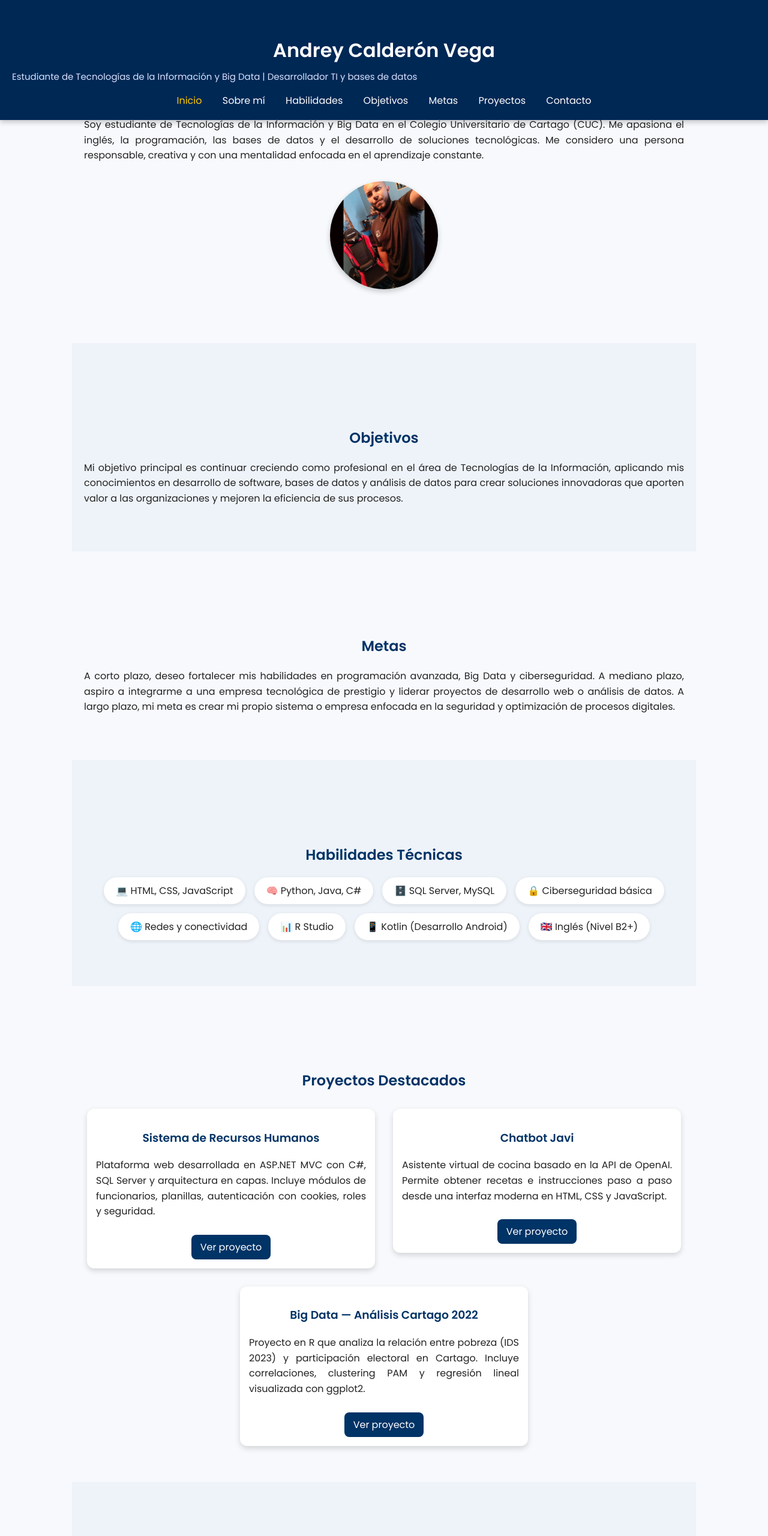
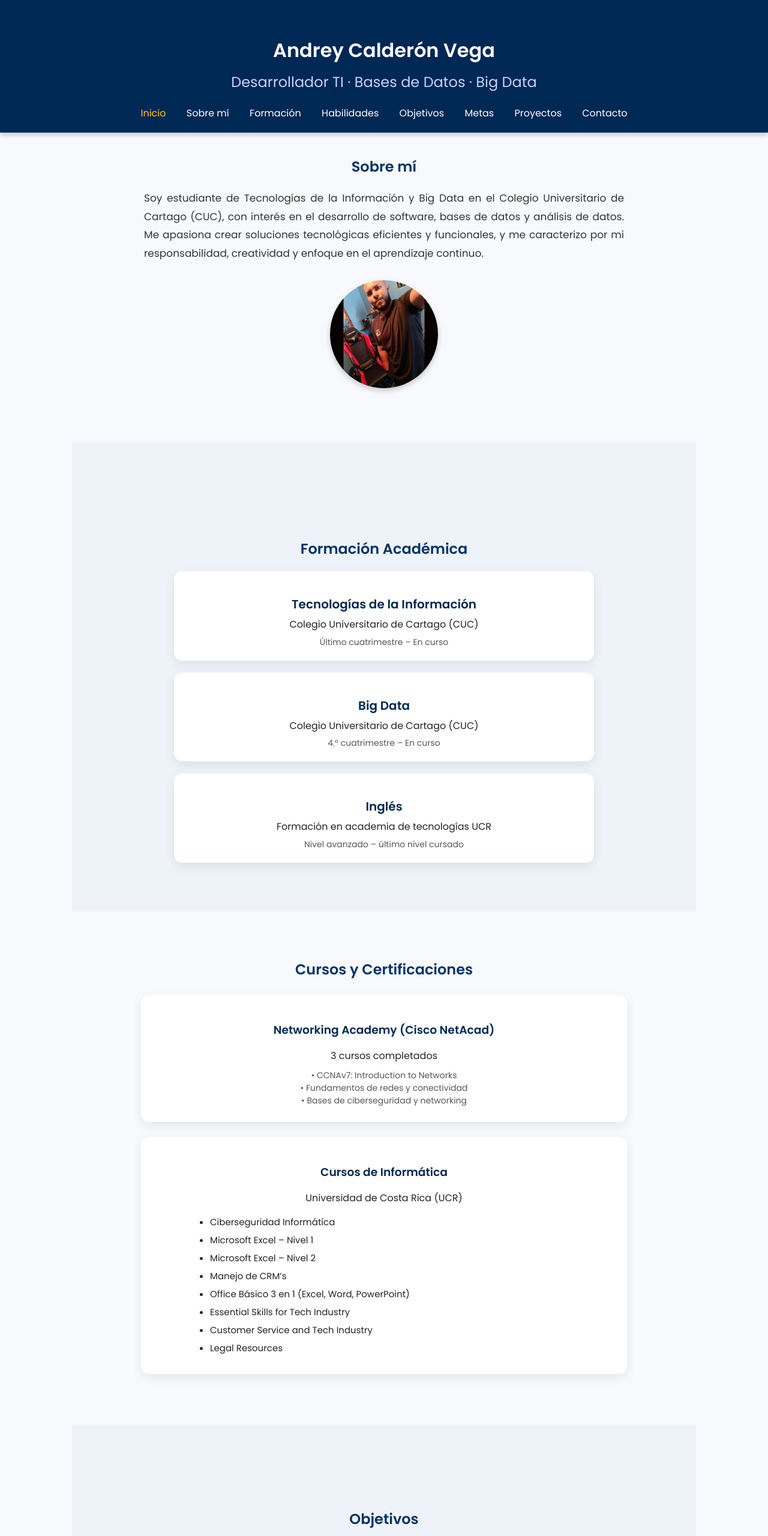
Before and after one commit to andreyac1397/PerfilProfesional, a plain HTML site: page Principal.html in a window 1280 px wide. Shown: the top 2560 px of the page at 60% size. Drawn offline with Linux system fonts and the light colour scheme.

Commit message:
Add files via upload

```diff
--- a/Principal.html
+++ b/Principal.html
@@ -10,11 +10,19 @@
 <body>
     <!-- 🔹 Encabezado -->
     <header>
-        <h1>Andrey Calderón Vega</h1>
-        <p>Estudiante de Tecnologías de la Información y Big Data | Desarrollador TI y bases de datos</p>
+        <div class="hero-content">
+            <h1>Andrey Calderón Vega</h1>
+
+            <p class="hero-subtitle">
+                Desarrollador TI · Bases de Datos · Big Data
+            </p>
+        </div>
+
+
         <nav>
             <a href="Principal.html" class="activo">Inicio</a>
             <a href="#sobre">Sobre mí</a>
+            <a href="#formacion">Formación</a>
             <a href="#habilidades">Habilidades</a>
             <a href="#objetivos">Objetivos</a>
             <a href="#metas">Metas</a>
@@ -26,12 +34,65 @@
     <!-- 🔹 Sobre mí -->
     <section id="sobre" class="seccion">
         <h2>Sobre mí</h2>
-        <p>
-            Soy estudiante de Tecnologías de la Información y Big Data en el Colegio Universitario de Cartago (CUC).
-            Me apasiona el inglés, la programación, las bases de datos y el desarrollo de soluciones tecnológicas.
-            Me considero una persona responsable, creativa y con una mentalidad enfocada en el aprendizaje constante.
+        <p class="sobre-texto">
+            Soy estudiante de Tecnologías de la Información y Big Data en el Colegio Universitario de Cartago (CUC),
+            con interés en el desarrollo de software, bases de datos y análisis de datos. Me apasiona crear soluciones
+            tecnológicas eficientes y funcionales, y me caracterizo por mi responsabilidad, creatividad y enfoque en
+            el aprendizaje continuo.
         </p>
+
         <img src="imagenes/perfil.jpg" alt="Foto de Andrey" class="foto-perfil">
+    </section>
+
+    <section id="formacion" class="seccion gris">
+        <h2>Formación Académica</h2>
+
+        <div class="formacion-item">
+            <h3>Tecnologías de la Información</h3>
+            <p>Colegio Universitario de Cartago (CUC)</p>
+            <span>Último cuatrimestre – En curso</span>
+        </div>
+
+        <div class="formacion-item">
+            <h3>Big Data</h3>
+            <p>Colegio Universitario de Cartago (CUC)</p>
+            <span>4.º cuatrimestre – En curso</span>
+        </div>
+
+        <div class="formacion-item">
+            <h3>Inglés</h3>
+            <p>Formación en academia  de tecnologías UCR </p>
+            <span>Nivel avanzado – último nivel cursado</span>
+        </div>
+    </section>
+    <section id="cursos" class="seccion">
+        <h2>Cursos y Certificaciones</h2>
+
+        <div class="curso-item">
+            <h3>Networking Academy (Cisco NetAcad)</h3>
+            <p>3 cursos completados</p>
+            <span>
+                • CCNAv7: Introduction to Networks<br>
+                • Fundamentos de redes y conectividad<br>
+                • Bases de ciberseguridad y networking
+            </span>
+        </div>
+
+        <div class="curso-item">
+            <h3>Cursos de Informática</h3>
+            <p>Universidad de Costa Rica (UCR)</p>
+
+            <ul class="lista-cursos">
+                <li>Ciberseguridad Informática</li>
+                <li>Microsoft Excel – Nivel 1</li>
+                <li>Microsoft Excel – Nivel 2</li>
+                <li>Manejo de CRM’s</li>
+                <li>Office Básico 3 en 1 (Excel, Word, PowerPoint)</li>
+                <li>Essential Skills for Tech Industry</li>
+                <li>Customer Service and Tech Industry</li>
+                <li>Legal Resources</li>
+            </ul>
+        </div>
     </section>
 
     <!-- 🔹 Objetivos -->
@@ -60,9 +121,11 @@
         <ul class="lista-habilidades">
             <li>💻 HTML, CSS, JavaScript</li>
             <li>🧠 Python, Java, C#</li>
-            <li>🗄️ SQL Server, MySQL</li>
-            <li>🔒 Ciberseguridad básica</li>
-            <li>🌐 Redes y conectividad</li>
+            <li>🗄️ SQL Server, MySQL, MongoDB</li>
+            <li>🌐 Redes y conectividad (Fundamentos CCNA)</li>
+            <li>🔒 Ciberseguridad</li>
+            <li>🖥️ Linux básico y línea de comandos</li>
+            <li>📊 Análisis de datos con R y Python</li>
             <li>📊 R Studio</li>
             <li>📱 Kotlin (Desarrollo Android)</li>
             <li>🇬🇧 Inglés (Nivel B2+)</li>
@@ -101,20 +164,56 @@
                 <a href="proyecto3.html" class="boton">Ver proyecto</a>
             </div>
 
+            <!-- 🔹 NUEVO PROYECTO EDA -->
+            <div class="proyecto">
+                <h3>Análisis Exploratorio de Datos (EDA)</h3>
+                <p>
+                    Taller de Análisis Exploratorio de Datos aplicado a un conjunto de datos académico.
+                    Incluye limpieza de datos, estadística descriptiva, visualización, análisis de correlación
+                    y regresión lineal simple.
+                </p>
+                <a href="https://andreyac1397.github.io/Estadistica_EDA/EDA_KendallS_AndreyC.html#1_Introducci%C3%B3n_al_Taller"
+                   class="boton"
+                   target="_blank">
+                    Ver proyecto
+                </a>
+            </div>
+
         </div>
     </section>
 
     <!-- 🔹 Contacto -->
     <section id="contacto" class="seccion gris">
         <h2>Contacto</h2>
-        <p>📧 Correo: <a href="mailto:andrey.ac1397@gmail.com">andrey.ac1397@gmail.com</a></p>
+
+        <p>
+            📧 Correo:
+            <a href="mailto:andrey.ac1397@gmail.com">
+                andrey.ac1397@gmail.com
+            </a>
+        </p>
+
+        <p>
+            📞 Teléfonos:
+            <strong>6118-4904</strong> | <strong>6016-9907</strong>
+        </p>
+
         <p>
             🔗 Redes:
-            <a href="https://www.linkedin.com/in/andreyac1397" target="_blank">LinkedIn</a> |
-            <a href="https://github.com/andreyac1397" target="_blank">GitHub</a> |
-            <a href="#" target="_blank">WhatsApp</a>
+            <a href="https://www.linkedin.com/in/andreyac1397" target="_blank">
+                LinkedIn
+            </a>
+            |
+            <a href="https://github.com/andreyac1397" target="_blank">
+                GitHub
+            </a>
+            |
+            <a href="https://wa.me/50661184904" target="_blank">
+                WhatsApp
+            </a>
         </p>
     </section>
+
 
     <!-- 🔹 Pie de página -->
     <footer>
--- a/estilos.css
+++ b/estilos.css
@@ -25,7 +25,7 @@ header {
     background-color: #002855; /* Azul más oscuro */
     color: #ffffff; /* Texto blanco visible */
     text-align: center;
-    padding: 60px 20px 20px; /* Más espacio arriba para el nombre */
+    padding: 60px 20px 20px;
     position: fixed;
     top: 0;
     left: 0;
@@ -38,14 +38,32 @@ header {
         margin: 0;
         font-size: 32px;
         font-weight: 600;
-        color: #ffffff; /* Asegura que el nombre sea blanco */
+        color: #ffffff;
     }
 
     header p {
         margin-top: 8px;
-        color: #d6e2ff; /* Azul claro para contraste */
+        color: #d6e2ff;
         font-size: 15px;
     }
+
+/* --------------------------- */
+/* HERO (NOMBRE + SUBTÍTULO) */
+/* --------------------------- */
+.hero-content {
+    text-align: center;
+}
+
+.hero-subtitle {
+    text-align: center; /* pisa el justify general */
+    font-size: 1.5rem;
+    font-weight: 400;
+    color: #c7d2fe;
+    margin-top: 10px;
+    margin-bottom: 20px;
+}
+
+
 
 
 /* --------------------------- */
@@ -100,6 +118,112 @@ nav {
     box-shadow: 0 4px 10px rgba(0, 0, 0, 0.2);
 }
 
+.sobre-texto {
+    max-width: 800px;
+    margin: 0 auto;
+    font-size: 17px;
+    line-height: 1.8;
+    text-align: justify;
+    color: #333;
+}
+
+
+#sobre {
+    margin-top: 120px; /* baja la sección completa */
+}
+
+/* --------------------------- */
+/* FORMACIÓN ACADÉMICA */
+/* --------------------------- */
+#formacion {
+    padding-top: 140px; /* evita que el header fijo la tape */
+}
+
+.formacion-item {
+    background: #ffffff;
+    max-width: 650px;
+    margin: 20px auto;
+    padding: 20px 25px;
+    border-radius: 14px;
+    text-align: center;
+    box-shadow: 0 6px 18px rgba(0, 0, 0, 0.08);
+    transition: transform 0.3s ease;
+}
+
+    .formacion-item:hover {
+        transform: translateY(-4px);
+    }
+
+    .formacion-item h3 {
+        margin-bottom: 6px;
+        color: #002855;
+        font-size: 20px;
+    }
+
+    .formacion-item p {
+        margin: 0;
+        font-weight: 500;
+        text-align: center;
+    }
+
+    .formacion-item span {
+        display: block;
+        margin-top: 6px;
+        font-size: 14px;
+        color: #555;
+    }
+
+/* --------------------------- */
+/* CURSOS Y CERTIFICACIONES */
+/* --------------------------- */
+#cursos {
+    padding-top: 60px;
+}
+
+.curso-item {
+    background: #ffffff;
+    max-width: 750px;
+    margin: 25px auto;
+    padding: 25px 30px;
+    border-radius: 14px;
+    box-shadow: 0 6px 18px rgba(0, 0, 0, 0.08);
+}
+
+    .curso-item h3 {
+        margin-bottom: 5px;
+        color: #002855;
+        text-align: center;
+    }
+
+    .curso-item p {
+        text-align: center;
+        font-weight: 500;
+        margin-bottom: 10px;
+    }
+
+    .curso-item span {
+        display: block;
+        text-align: center;
+        font-size: 14px;
+        color: #555;
+    }
+
+/* LISTA DE CURSOS UCR */
+.lista-cursos {
+    max-width: 600px;
+    margin: 15px auto 0;
+    padding-left: 20px;
+    text-align: left;
+}
+
+    .lista-cursos li {
+        margin-bottom: 6px;
+        font-size: 15px;
+        line-height: 1.6;
+    }
+
+
+
 /* --------------------------- */
 /* HABILIDADES */
 /* --------------------------- */
@@ -114,11 +238,21 @@ nav {
 
     .lista-habilidades li {
         background-color: white;
-        padding: 10px 20px;
+        padding: 10px 22px;
         border-radius: 30px;
         box-shadow: 0 2px 6px rgba(0, 0, 0, 0.1);
         font-weight: 500;
+        cursor: default;
+        transition: transform 0.25s ease, box-shadow 0.25s ease, background-color 0.25s ease;
     }
+
+        /* Hover moderno */
+        .lista-habilidades li:hover {
+            transform: translateY(-4px) scale(1.03);
+            box-shadow: 0 6px 16px rgba(0, 40, 120, 0.2);
+            background-color: #eef4ff;
+        }
+
 
 /* --------------------------- */
 /* PROYECTOS */
```
